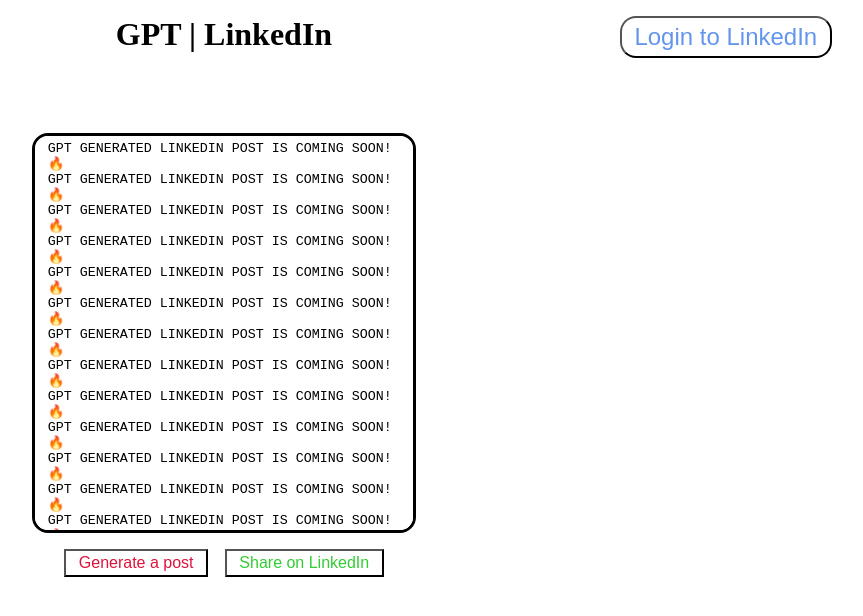
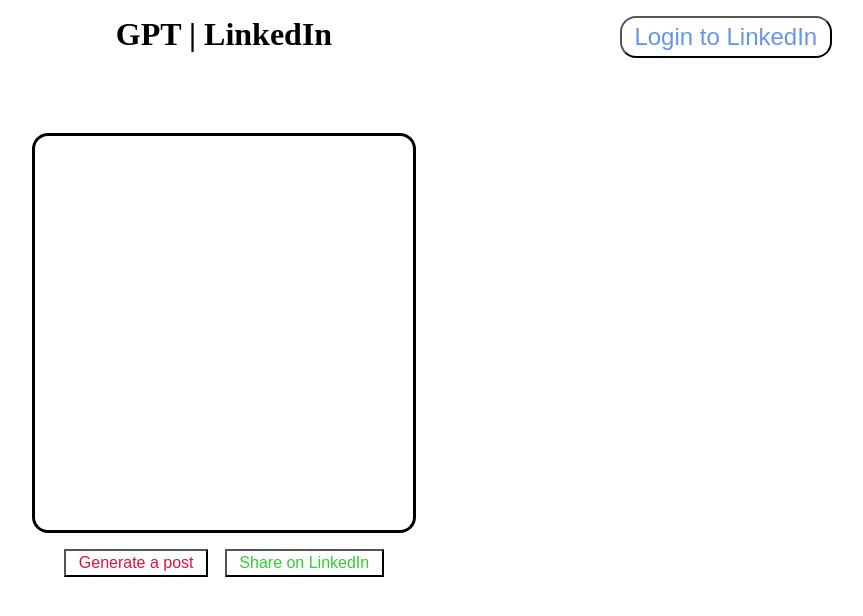
Before and after one commit to tlagoda/linkedin-posts-generator-front, a Vue app: page / in a window 1280 px wide. Shown: the top 616 px of the page, without its empty margins (416-1279 px from the left). Built offline with nearby package versions, Linux system fonts and the light colour scheme.

Commit message:
handle custom content to share

```diff
--- a/package.json
+++ b/package.json
@@ -12,6 +12,7 @@
     "format": "prettier --write src/"
   },
   "dependencies": {
+    "axios": "^1.4.0",
     "vue": "^3.3.2",
     "vue-router": "^4.2.0"
   },
--- a/src/components/LinkedInPost.vue
+++ b/src/components/LinkedInPost.vue
@@ -1,17 +1,20 @@
 <template>
-  <textarea v-model="temp" class="post"></textarea>
+    <textarea :value="post" @input="updatePost" class="post"></textarea>
   </template>
 
   <script lang="ts" setup>
-const getTemp = () => {
-  let temp = ''
-  for (let i = 0; i < 500; i++) {
-    temp += 'GPT GENERATED LINKEDIN POST IS COMING SOON! 🔥\n'
+  const props = defineProps({
+    post: {
+      type: String,
+      default: ''
     }
-  return temp
-}
+  });
 
-const temp= getTemp()
+  const emits = defineEmits(['update:post']);
+
+  const updatePost = (event: any) => {
+    emits('update:post', event.target.value);
+  };
   </script>
 
   <style scoped>
--- /dev/null
+++ b/src/services/PostService.ts
@@ -0,0 +1,13 @@
+import axios from 'axios'
+
+export class PostService {
+  static async getPost() {
+    const response = await axios.get('http://localhost:3000/posts/generate')
+    return response.data.text
+  }
+
+  static async sharePost(content: string) {
+    const response = await axios.post('http://localhost:3000/posts/share', { content })
+    return response
+  }
+}
--- a/src/views/MyHome.vue
+++ b/src/views/MyHome.vue
@@ -3,10 +3,16 @@
   <div class="main-div">
     <!-- <PostForm /> -->
     <div class="post-div">
-      <LinkedInPost />
+      <LinkedInPost :post="generatedPost" />
       <div class="btn-div">
-        <button class="generate-btn">Generate a post</button>
-        <button class="share-btn">Share on LinkedIn</button>
+        <button
+          class="generate-btn"
+          @click="generatePost"
+          :disabled="generatedPost === 'LOADING...'"
+        >
+          Generate a post
+        </button>
+        <button class="share-btn" @click="shareOnLinkedIn">Share on LinkedIn</button>
       </div>
     </div>
   </div>
@@ -14,7 +20,30 @@
 
 <script setup lang="ts">
 import LinkedInPost from '@/components/LinkedInPost.vue'
-import PostForm from '@/components/PostForm.vue'
+// import PostForm from '@/components/PostForm.vue'
+import { PostService } from '@/services/PostService'
+import { ref } from 'vue'
+
+const generatedPost = ref('')
+
+const generatePost = async () => {
+  try {
+    generatedPost.value = 'LOADING...'
+    const post = await PostService.getPost()
+    generatedPost.value = post
+  } catch (error) {
+    console.error('Error generating post:', error)
+  }
+}
+
+const shareOnLinkedIn = async () => {
+  try {
+    const response = await PostService.sharePost(generatedPost.value)
+    console.log(response)
+  } catch (error) {
+    console.error('Error while sharing post:', error)
+  }
+}
 </script>
 
 <style scoped>
```
Also changed, not shown: 1 other file (tests, documents, lock files or other folders). Lines whose indentation alone changed are shown as unchanged.
